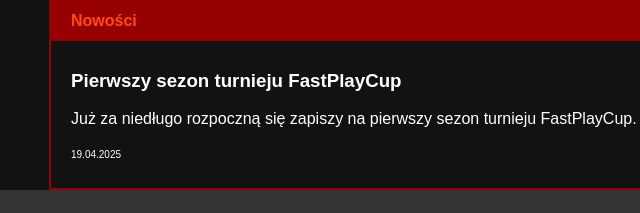
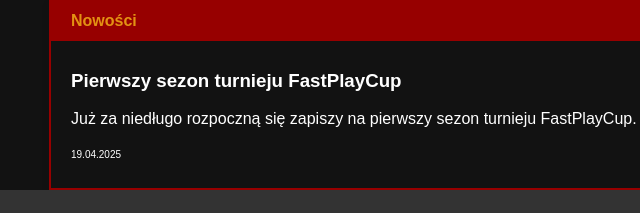
Before and after one commit to Bl4sev9/FastPlayCup-News, a plain HTML site: page index.html in a window 1280 px wide. Shown: the top 213 px of the page, 271-911 px from the left. Drawn offline with Linux system fonts and the light colour scheme.

Commit message:
Update index.html

```diff
--- a/index.html
+++ b/index.html
@@ -47,7 +47,7 @@
 
         th {
             background-color: #970000;
-            color: #FF4C00;
+            color: #E39113;
         }
 
         td {
```
